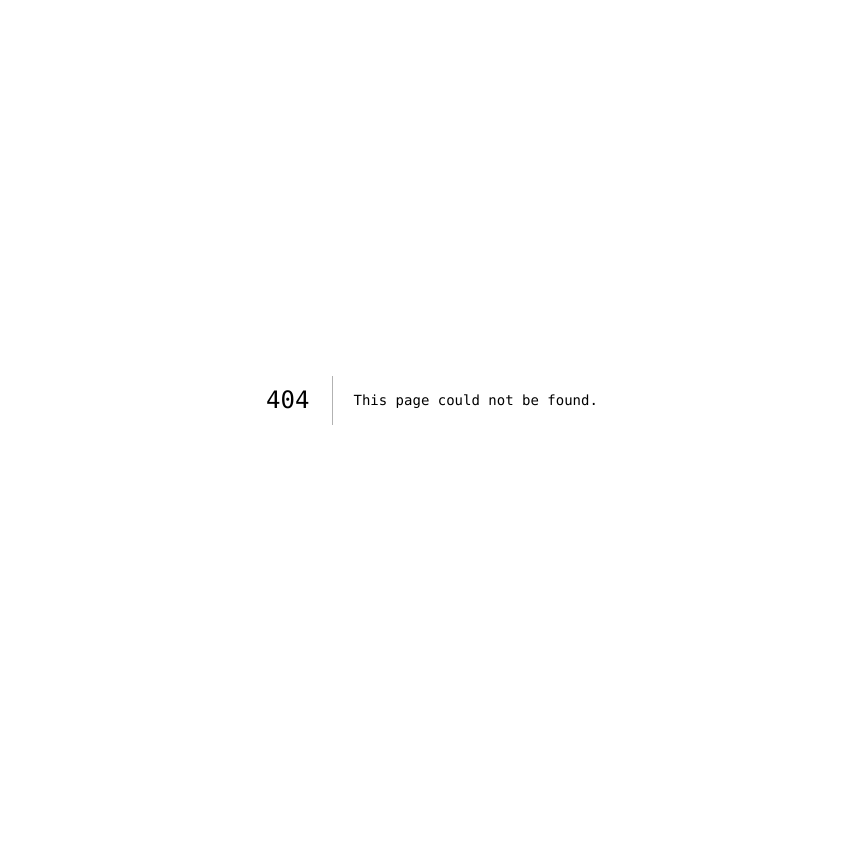
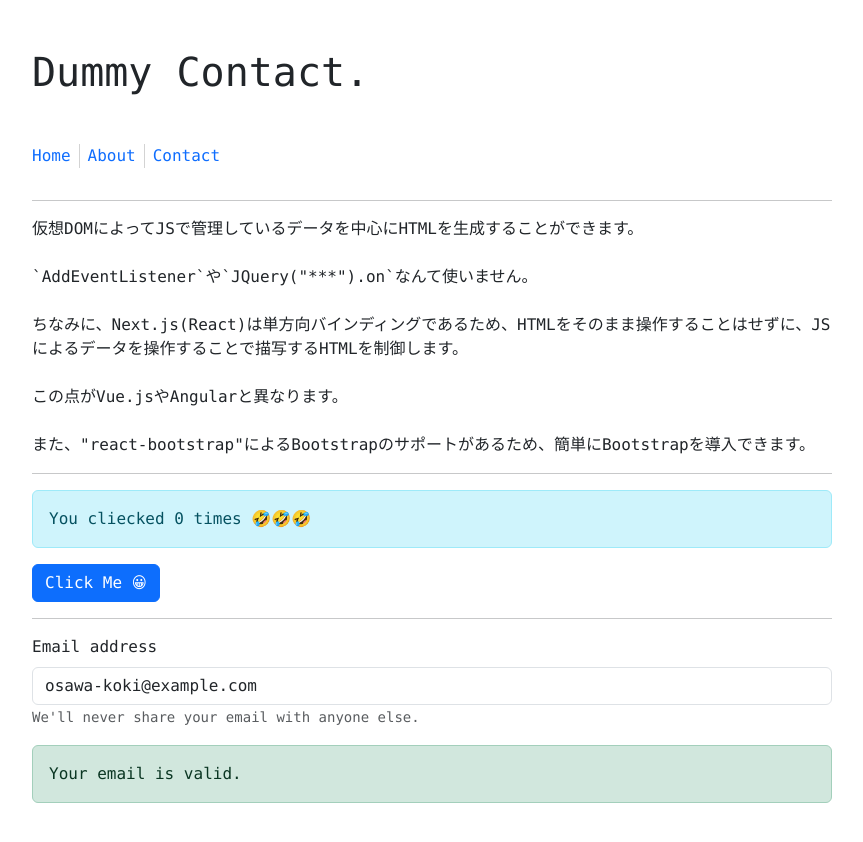
Before and after one commit to osawa-koki/simple-next-study.ssg.js, a Next.js app: page /contact in a window 1280 px wide. Before the commit this address had no page. Shown: the top 842 px of the page, without its empty margins (208-1071 px from the left). Before the commit the page ends 800 px from the top, so only its background shows below. Built offline with nearby package versions, Linux system fonts and the light colour scheme.

Commit message:
フォーム。

```diff
--- a/package.json
+++ b/package.json
@@ -7,8 +7,10 @@
     "start": "next start"
   },
   "dependencies": {
+    "bootstrap": "^5.3.0-alpha1",
     "next": "latest",
     "react": "18.2.0",
+    "react-bootstrap": "^2.7.0",
     "react-dom": "18.2.0",
     "sass": "^1.57.1"
   },
--- a/pages/_app.js
+++ b/pages/_app.js
@@ -1,7 +1,10 @@
+import 'bootstrap/dist/css/bootstrap.min.css';
 
 import '../styles/styles.scss';
 
 import '../styles/index.scss';
+import '../styles/about.scss';
+import '../styles/contact.scss';
 
 export default function MyApp({ Component, pageProps }) {
   return <Component {...pageProps} />
--- /dev/null
+++ b/pages/contact.jsx
@@ -0,0 +1,44 @@
+import React, { useState } from "react";
+
+import Button from 'react-bootstrap/Button';
+import Alert from 'react-bootstrap/Alert';
+import Form from 'react-bootstrap/Form';
+
+import PageBlock from "../components/pages";
+
+const mail_regex = new RegExp(/^[a-zA-Z0-9_.+-]+@[a-zA-Z0-9-]+\.[a-zA-Z0-9-.]+$/);
+
+export default function HelloWorld() {
+
+  let [count, setCount] = useState(0);
+  let [mail, setMail] = useState('osawa-koki@example.com');
+
+  return (
+    <main>
+      <div id="Contact">
+        <h1>Dummy Contact.</h1>
+        <PageBlock />
+        <hr />
+        <p>仮想DOMによってJSで管理しているデータを中心にHTMLを生成することができます。<br /><br />`AddEventListener`や`JQuery("***").on`なんて使いません。<br /><br />ちなみに、Next.js(React)は単方向バインディングであるため、HTMLをそのまま操作することはせずに、JSによるデータを操作することで描写するHTMLを制御します。<br /><br />この点がVue.jsやAngularと異なります。<br /><br />また、"react-bootstrap"によるBootstrapのサポートがあるため、簡単にBootstrapを導入できます。</p>
+        <hr />
+        <Alert variant="info">You cliecked { count } times 🤣🤣🤣</Alert>
+        <Button variant="primary" onClick={() => {setCount(count + 1)}}>Click Me {count % 3 === 0 && count !== 0 ? '🤪' : '😀'}</Button>
+        <hr />
+        <Form.Group controlId="formBasicEmail">
+          <Form.Label>Email address</Form.Label>
+          <Form.Control type="email" placeholder="Enter email" value={mail} onInput={(e) => {setMail(e.target.value)}} />
+          <Form.Text>
+            We'll never share your email with anyone else.
+          </Form.Text>
+      </Form.Group>
+      {
+        mail_regex.test(mail) ? (
+          <Alert variant="success">Your email is valid.</Alert>
+        ) : (
+          <Alert variant="danger">Your email is invalid.</Alert>
+        )
+      }
+      </div>
+    </main>
+  );
+};
```
Also changed, not shown: styles/about.scss (added), styles/contact.scss (added), 1 other file (tests, documents, lock files or other folders).
